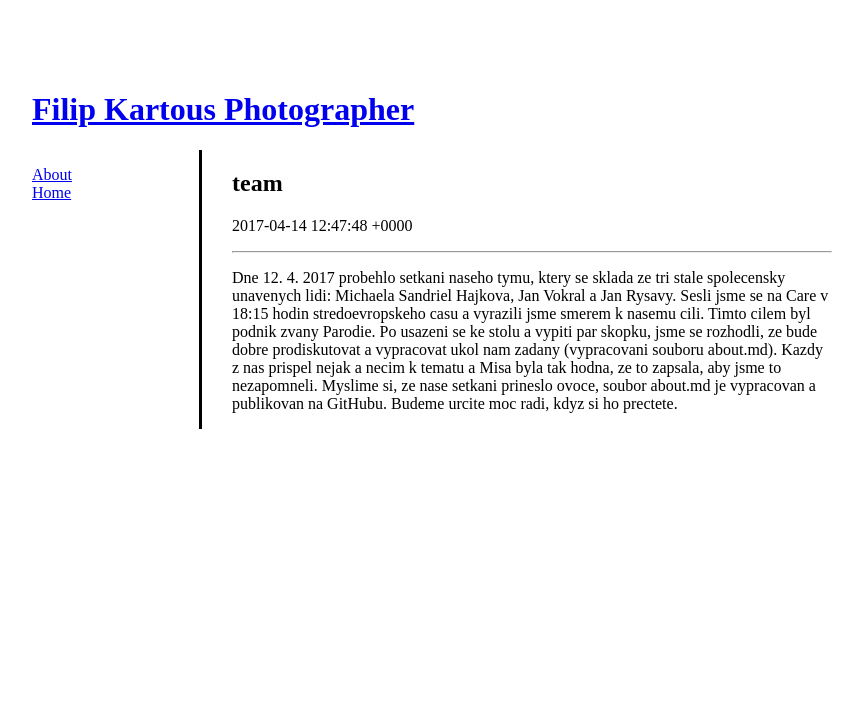
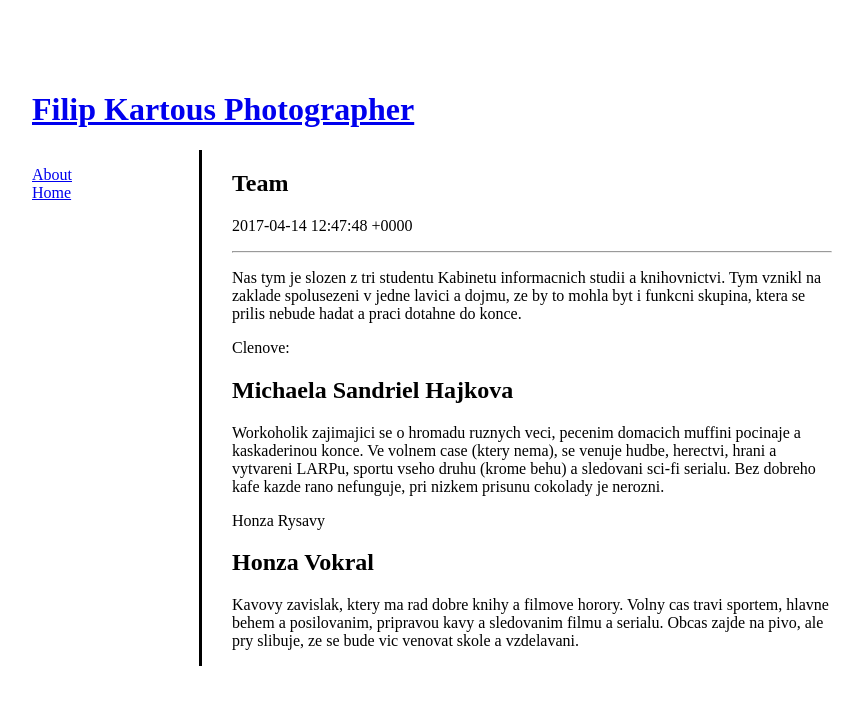
Before and after one commit to MichHajkova/learn-jekyll-1, a Jekyll site: the page built from _posts/2017-14-04-team.md, in a window 1280 px wide. Shown: the top 705 px of the page, without its empty margins (208-1071 px from the left). Built offline with Jekyll 4.4.1, drawn with Linux system fonts in a browser that asks for light colours.

Commit message:
Prepsani info o tymu

```diff
--- a/_posts/2017-14-04-team.md
+++ b/_posts/2017-14-04-team.md
@@ -1,9 +1,21 @@
 ---
 layout: post
-title:  "team"
+title:  "Team"
 date:   2017-04-14 13:47:48 +0100
 tags:
     - beatles
     - data
 ---
-Dne 12. 4. 2017 probehlo setkani naseho tymu, ktery se sklada ze tri stale spolecensky unavenych lidi: Michaela Sandriel Hajkova, Jan Vokral a Jan Rysavy. Sesli jsme se na Care v 18:15 hodin stredoevropskeho casu a vyrazili jsme smerem k nasemu cili. Timto cilem byl podnik zvany Parodie. Po usazeni se ke stolu a vypiti par skopku, jsme se rozhodli, ze bude dobre prodiskutovat a vypracovat ukol nam zadany (vypracovani souboru about.md). Kazdy z nas prispel nejak a necim k tematu a Misa byla tak hodna, ze to zapsala, aby jsme to nezapomneli. Myslime si, ze nase setkani prineslo ovoce, soubor about.md je vypracovan a publikovan na GitHubu. Budeme urcite moc radi, kdyz si ho prectete.
+Nas tym je slozen z tri studentu Kabinetu informacnich studii a knihovnictvi. Tym vznikl na zaklade spolusezeni v jedne lavici a dojmu, ze by to mohla byt i funkcni skupina, ktera se prilis nebude hadat a praci dotahne do konce.
+
+Clenove:
+
+# Michaela Sandriel Hajkova
+
+ Workoholik zajimajici se o hromadu ruznych veci, pecenim domacich muffini pocinaje a kaskaderinou konce. Ve volnem case (ktery nema), se venuje hudbe, herectvi, hrani a vytvareni LARPu, sportu vseho druhu (krome behu) a sledovani sci-fi serialu. Bez dobreho kafe kazde rano nefunguje, pri nizkem prisunu cokolady je nerozni.
+
+Honza Rysavy
+
+# Honza Vokral
+
+Kavovy zavislak, ktery ma rad dobre knihy a filmove horory. Volny cas travi sportem, hlavne behem a posilovanim, pripravou kavy a sledovanim filmu a serialu. Obcas zajde na pivo, ale pry slibuje, ze se bude vic venovat skole a vzdelavani.
```
